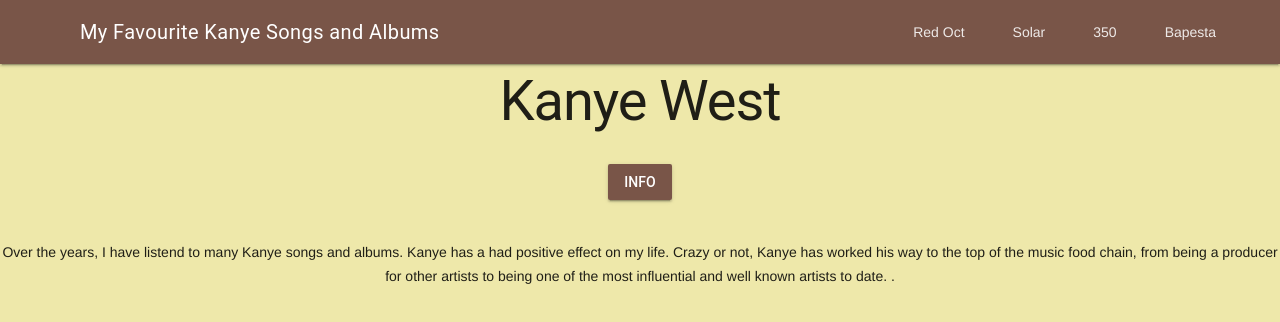
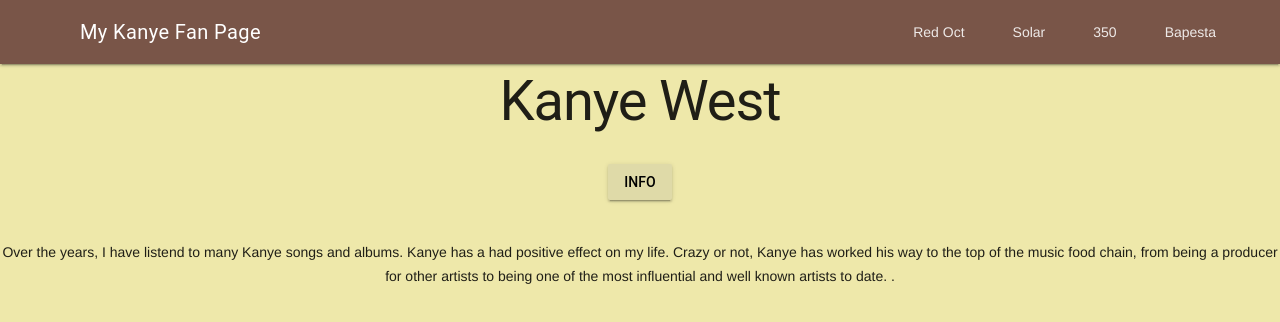
Before and after one commit to ICS20-Programming-Angelo-Pintilie/Assign-01-HTML-CSS-JS, a plain HTML site: page index.html in a window 1280 px wide. Drawn offline with nearby package versions, Linux system fonts and the light colour scheme.

Commit message:
tweaking button

```diff
--- a/index.html
+++ b/index.html
@@ -28,7 +28,7 @@ body {
   <header class="mdl-layout__header">
     <div class="mdl-layout__header-row">
       <!-- Title -->
-      <span class="mdl-layout-title">My Favourite Kanye Songs and Albums</span>
+      <span class="mdl-layout-title">My Kanye Fan Page</span>
       <!-- Add spacer, to align navigation to the right -->
       <div class="mdl-layout-spacer"></div>
       <!-- Navigation. We hide it in small screens. -->
@@ -56,15 +56,15 @@ body {
 		<script defer src="https://code.getmdl.io/1.3.0/material.min.js"></script>
     <script>
       function myButtonClicked() {
-        alert("This page will show you how Kanye West changed the rap industry!")
+        alert("The menu on the right contains links of my two favourite Kanye songs and albums. The links in the top left corner of the page bring you to Stockx, there you can observe the shoes provided. Enjoy!")
       }
     </script>
     <br></br>
     <center><h1>Kanye West</h1></center>
-		<!-- Colored raised button -->
-		<center><button onclick="myButtonClicked()" class="mdl-button mdl-js-button mdl-button--raised mdl-button--colored">
-		  INFO
-		</button></center>
+		<!-- Raised button with ripple -->
+<center><button class="mdl-button mdl-js-button mdl-button--raised mdl-js-ripple-effect">
+  INFO
+</button></center>
 		<br></br>
     <!-- Main text -->
     <center><p>Over the years, I have listend to many Kanye songs and albums. Kanye has a had positive effect on my life. Crazy or not, Kanye has worked his way to the top of the music food chain, from being a producer for other artists to being one of the most influential and well known artists to date.  .</p></center>
```
